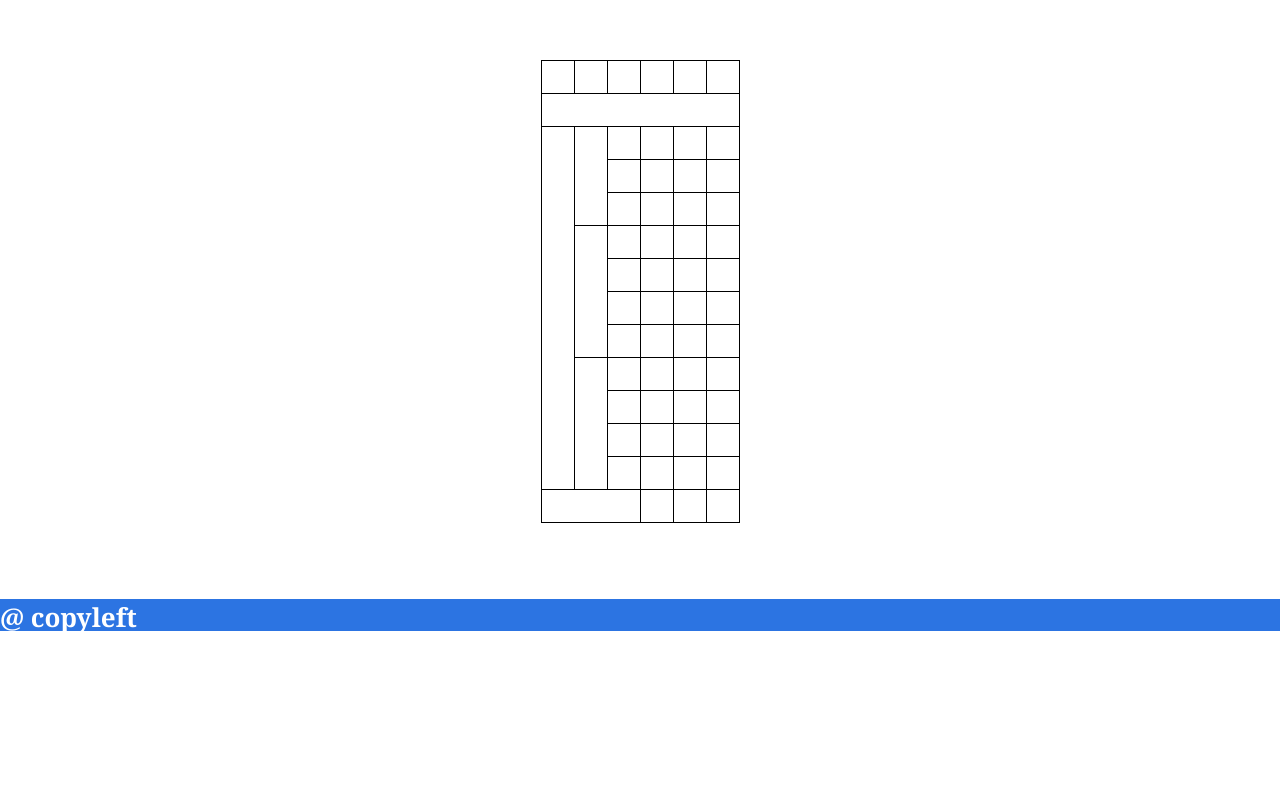
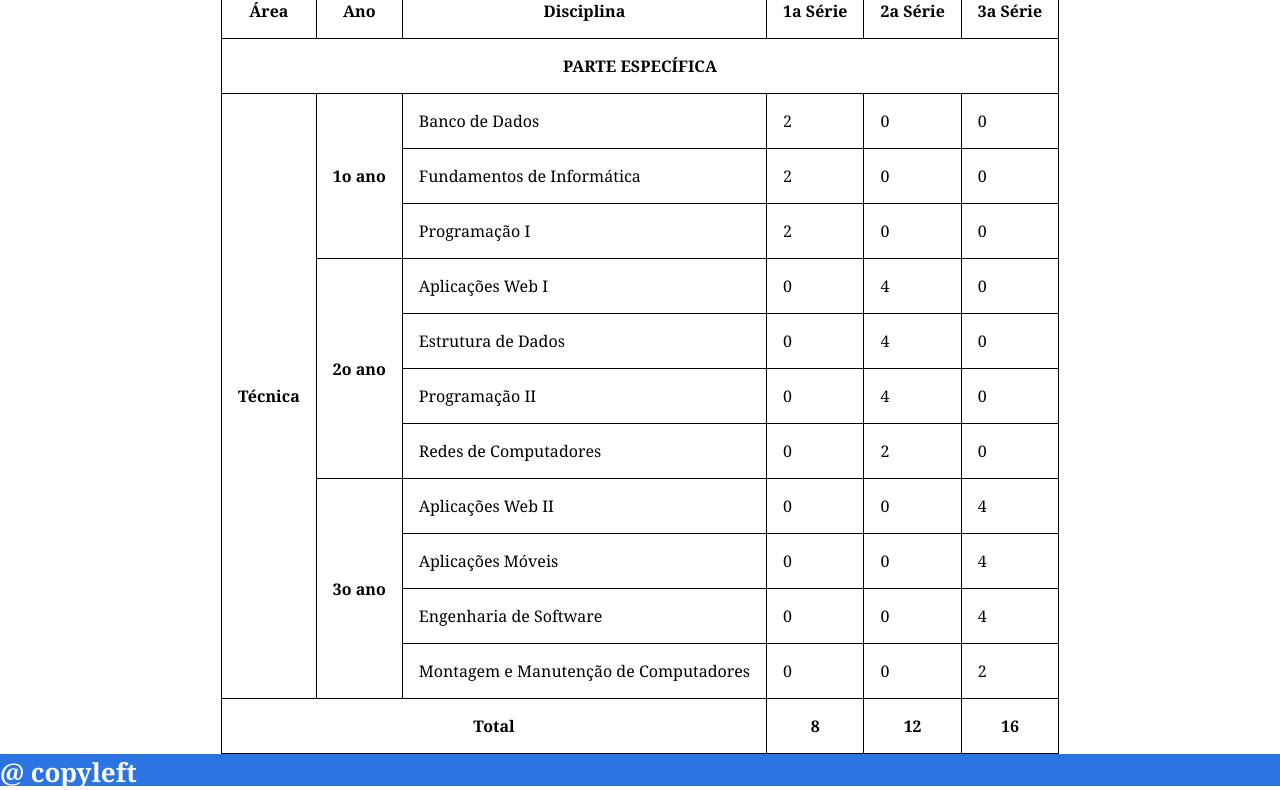
Before and after one commit to TalesHuais/Atividade_Lab_Web, a plain HTML site: page curso.html in a window 1280 px wide. Shown: the part 169-959 px from the top of the page. Before the commit the page ends 804 px from the top, so only its background shows below. Drawn offline with Linux system fonts and the light colour scheme.

Commit message:
Update curso.html

```diff
--- a/curso.html
+++ b/curso.html
@@ -42,91 +42,100 @@
         <section class="principal">
             <table>
                 <tr>
-                    <td></td>
-                    <td></td>
-                    <td></td>
-                    <td></td>
-                    <td></td>
-                    <td></td>
+                    <th>Área</th>
+                    <th>Ano</th>
+                    <th>Disciplina</th>
+                    <th>1a Série</th>
+                    <th>2a Série</th>
+                    <th>3a Série</th>
                 </tr>
                 <tr>
-                    <td colspan="6"></td>
+                    <th colspan="6">PARTE ESPECÍFICA</th>
                 </tr>
                 <tr>
-                    <td rowspan="11"></td>
-                    <td rowspan="3"></td>
-                    <td></td>
-                    <td></td>
-                    <td></td>
-                    <td></td>
+                    <th rowspan="11">Técnica</th>
+                    <th rowspan="3">1o ano</th>
+                    <td class="disciplina">Banco de Dados</td>
+                    <td>2</td>
+                    <td>0</td>
+                    <td>0</td>
                 </tr>
                 <tr>
-                    <td></td>
-                    <td></td>
-                    <td></td>
-                    <td></td>
+                    <td class="disciplina">Fundamentos de Informática</td>
+                    <td>2</td>
+                    <td>0</td>
+                    <td>0</td>
                 </tr>
                 <tr>
-                    <td></td>
-                    <td></td>
-                    <td></td>
-                    <td></td>
+                    <td class="disciplina">Programação I</td>
+                    <td>2</td>
+                    <td>0</td>
+                    <td>0</td>
                 </tr>
+
                 <tr>
-                    <td rowspan="4"></td>
-                    <td></td>
-                    <td></td>
-                    <td></td>
-                    <td></td>
+                    <th rowspan="4">2o ano</th>
+                    <td class="disciplina">Aplicações Web I</td>
+                    <td>0</td>
+                    <td>4</td>
+                    <td>0</td>
                 </tr>
+
                 <tr>
-                    <td></td>
-                    <td></td>
-                    <td></td>
-                    <td></td>
+                    <td class="disciplina">Estrutura de Dados</td>
+                    <td>0</td>
+                    <td>4</td>
+                    <td>0</td>
                 </tr>
+
                 <tr>
-                    <td></td>
-                    <td></td>
-                    <td></td>
-                    <td></td>
+                    <td class="disciplina">Programação II</td>
+                    <td>0</td>
+                    <td>4</td>
+                    <td>0</td>
                 </tr>
+
                 <tr>
-                    <td></td>
-                    <td></td>
-                    <td></td>
-                    <td></td>
+                    <td class="disciplina">Redes de Computadores</td>
+                    <td>0</td>
+                    <td>2</td>
+                    <td>0</td>
                 </tr>
+
                 <tr>
-                    <td rowspan="4"></td>
-                    <td></td>
-                    <td></td>
-                    <td></td>
-                    <td></td>
+                    <th rowspan="4">3o ano</th>
+                    <td class="disciplina">Aplicações Web II</td>
+                    <td>0</td>
+                    <td>0</td>
+                    <td>4</td>
                 </tr>
+
                 <tr>
-                    <td></td>
-                    <td></td>
-                    <td></td>
-                    <td></td>
+                    <td class="disciplina">Aplicações Móveis</td>
+                    <td>0</td>
+                    <td>0</td>
+                    <td>4</td>
                 </tr>
+
                 <tr>
-                    <td></td>
-                    <td></td>
-                    <td></td>
-                    <td></td>
+                    <td class="disciplina">Engenharia de Software</td>
+                    <td>0</td>
+                    <td>0</td>
+                    <td>4</td>
                 </tr>
+
                 <tr>
-                    <td></td>
-                    <td></td>
-                    <td></td>
-                    <td></td>
+                    <td class="disciplina">Montagem e Manutenção de Computadores</td>
+                    <td>0</td>
+                    <td>0</td>
+                    <td>2</td>
                 </tr>
+
                 <tr>
-                    <td colspan="3"></td>
-                    <td></td>
-                    <td></td>
-                    <td></td>
+                    <th colspan="3">Total</th>
+                    <th>8</th>
+                    <th>12</th>
+                    <th>16</th>
                 </tr>
             </table>
 
```
